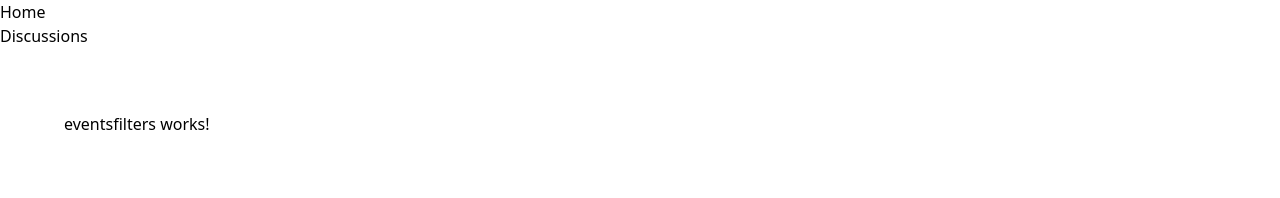
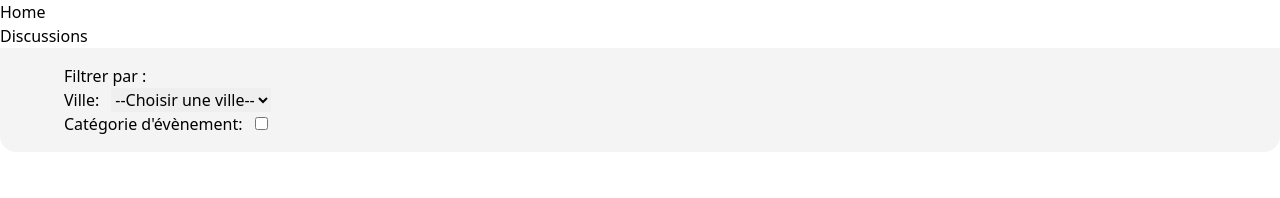
Before and after one commit to Moonbrite/Capoeira, an Angular app: page /events in a window 1280 px wide. Shown: the top 198 px of the page. Built offline with nearby package versions, Linux system fonts and the light colour scheme; data requests are answered from the project's data file.

Commit message:
Initialisation de la section filtres

```diff
--- a/src/app/components/eventsfilters/eventsfilters.component.html
+++ b/src/app/components/eventsfilters/eventsfilters.component.html
@@ -1 +1,19 @@
-<p>eventsfilters works!</p>
+<div class="eventsfilters px-16 py-4">
+    <p>Filtrer par :</p>
+    <div class="space-x-3">
+        <label for="city-select">Ville:</label>
+        <select name="city" id="city-select">
+            <option value="">--Choisir une ville--</option>
+            <option value="dog">Dog</option>
+        </select>
+    </div>
+    <fieldset>
+        <div class="flex space-x-3">
+            <legend>Catégorie d'évènement:</legend>
+            <div>
+            <input type="checkbox" id="" name=""/>
+            <label for=""></label>
+            </div>
+        </div>
+      </fieldset>
+</div>
--- a/src/app/components/eventsfilters/eventsfilters.component.ts
+++ b/src/app/components/eventsfilters/eventsfilters.component.ts
@@ -1,4 +1,5 @@
 import { Component } from '@angular/core';
+import { EventsComponent } from '../../events/events.component';
 
 @Component({
   selector: 'app-eventsfilters',
--- a/src/app/events/events.component.html
+++ b/src/app/events/events.component.html
@@ -1,5 +1,5 @@
 <section>
-    <div  class="m-16">
+    <div  class="bg-[#f4f4f4] rounded-b-2xl">
         <app-eventsfilters></app-eventsfilters>
     </div>
     <div class="m-16">
--- a/src/app/events/events.component.ts
+++ b/src/app/events/events.component.ts
@@ -17,7 +17,7 @@ export class EventsComponent implements OnInit {
     private eventService: EventService,
   ){};
 
-  events?: Event[];
+  // events?: Event[];
   event?: Event;
 
   ngOnInit(){
@@ -31,16 +31,15 @@ export class EventsComponent implements OnInit {
     //   },
     // });
 
-
-    // this.eventService.getEvent(2).subscribe({
-    //   next: (data: Event) => {
-    //     this.event = data;
-    //     console.log(this.event);
-    //   },
-    //   error: (error) => {
-    //     console.log(error);
-    //   },
-    // });
+    this.eventService.getEvent(2).subscribe({
+      next: (data: Event) => {
+        this.event = data;
+        console.log(this.event);
+      },
+      error: (error) => {
+        console.log(error);
+      },
+    });
   }
 
 
--- a/src/app/services/events.ts
+++ b/src/app/services/events.ts
@@ -1,6 +1,6 @@
 import { HttpClient, HttpErrorResponse } from "@angular/common/http";
 import { Event } from "../models/event";
-import { environment } from "../environment/environment";
+import { environment } from "../environement/environment";
 import { Observable } from "rxjs";
 import { Injectable } from "@angular/core";
 
```
Also changed, not shown: src/app/environement/environment.ts (renamed from src/app/environment/environment.ts).
